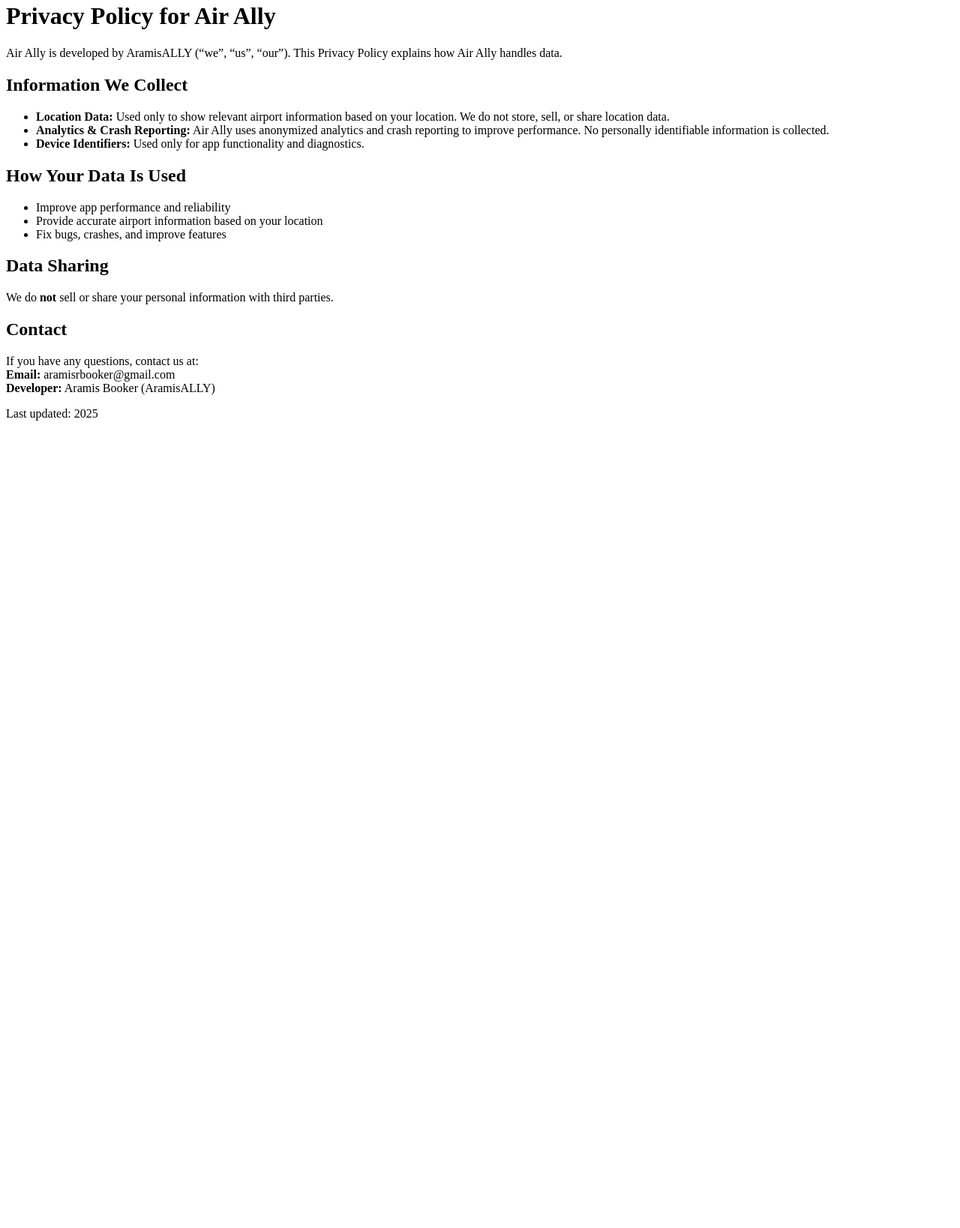
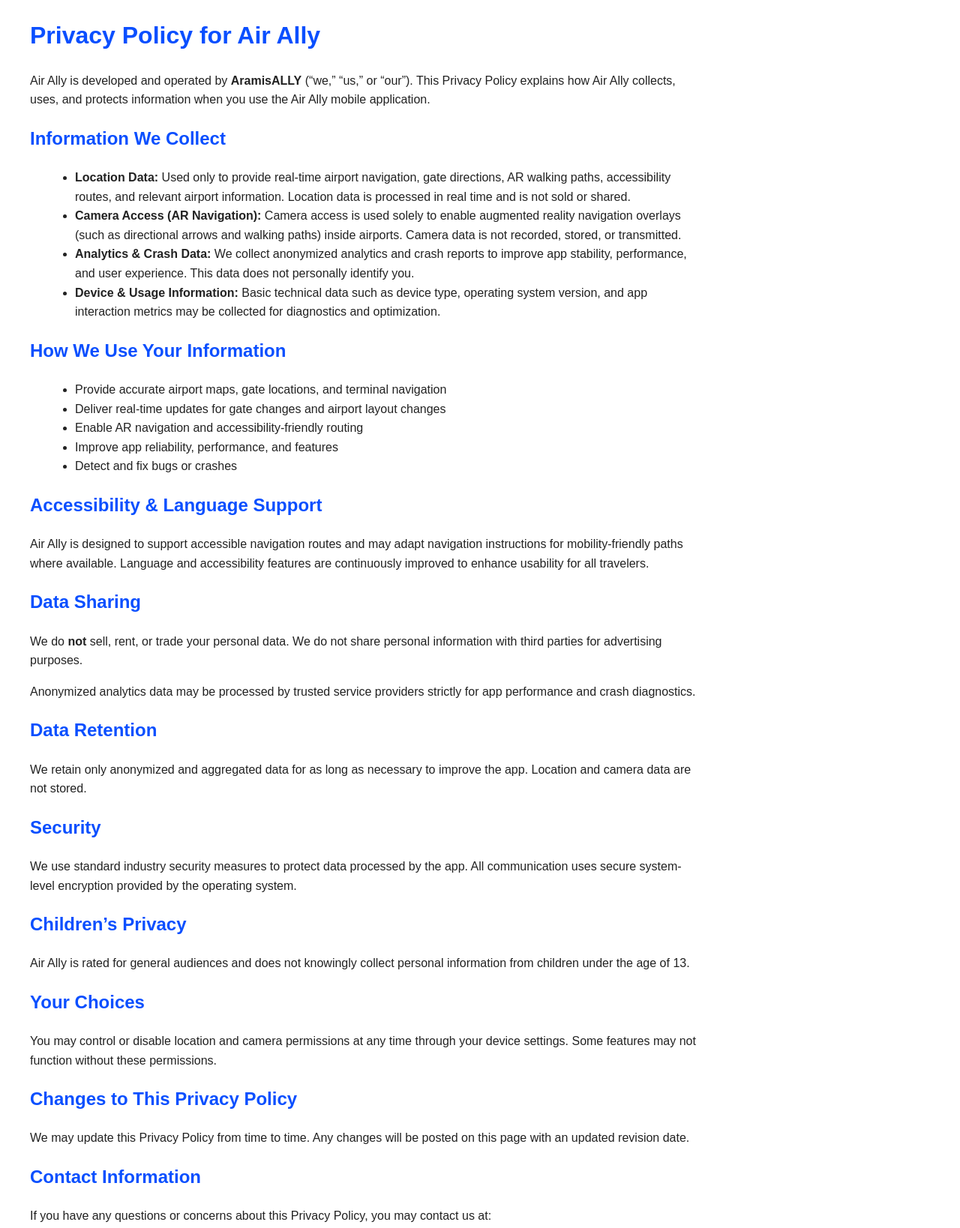
Before and after one commit to aramisb3/air-ally-privacy, a plain HTML site: page index.html in a window 1280 px wide. Shown: the part 18-1656 px from the top of the page at 75% size. Before the commit the page ends 800 px from the top, so only its background shows below. Drawn offline with Linux system fonts and the light colour scheme.

Commit message:
Revise privacy policy and enhance styling
Updated the privacy policy content and added styling.

```diff
--- a/index.html
+++ b/index.html
@@ -1,39 +1,151 @@
 <!DOCTYPE html>
-<html>
+<html lang="en">
 <head>
   <meta charset="UTF-8" />
+  <meta name="viewport" content="width=device-width, initial-scale=1.0" />
   <title>Air Ally – Privacy Policy</title>
+  <style>
+    body {
+      font-family: Arial, Helvetica, sans-serif;
+      line-height: 1.6;
+      margin: 40px;
+      max-width: 900px;
+      color: #222;
+    }
+    h1, h2, h3 {
+      color: #0a4fff;
+    }
+    ul {
+      margin-left: 20px;
+    }
+    footer {
+      margin-top: 40px;
+      font-size: 0.9em;
+      color: #555;
+    }
+  </style>
 </head>
+
 <body>
+
 <h1>Privacy Policy for Air Ally</h1>
 
-  <p>Air Ally is developed by AramisALLY (“we”, “us”, “our”). This Privacy Policy explains how Air Ally handles data.</p>
+<p>
+Air Ally is developed and operated by <strong>AramisALLY</strong> (“we,” “us,” or “our”).
+This Privacy Policy explains how Air Ally collects, uses, and protects information when you use the Air Ally mobile application.
+</p>
 
 <h2>Information We Collect</h2>
 
 <ul>
-    <li><strong>Location Data:</strong> Used only to show relevant airport information based on your location. We do not store, sell, or share location data.</li>
-    <li><strong>Analytics & Crash Reporting:</strong> Air Ally uses anonymized analytics and crash reporting to improve performance. No personally identifiable information is collected.</li>
-    <li><strong>Device Identifiers:</strong> Used only for app functionality and diagnostics.</li>
+  <li>
+    <strong>Location Data:</strong>
+    Used only to provide real-time airport navigation, gate directions, AR walking paths,
+    accessibility routes, and relevant airport information.
+    Location data is processed in real time and is not sold or shared.
+  </li>
+
+  <li>
+    <strong>Camera Access (AR Navigation):</strong>
+    Camera access is used solely to enable augmented reality navigation overlays
+    (such as directional arrows and walking paths) inside airports.
+    Camera data is not recorded, stored, or transmitted.
+  </li>
+
+  <li>
+    <strong>Analytics & Crash Data:</strong>
+    We collect anonymized analytics and crash reports to improve app stability,
+    performance, and user experience.
+    This data does not personally identify you.
+  </li>
+
+  <li>
+    <strong>Device & Usage Information:</strong>
+    Basic technical data such as device type, operating system version,
+    and app interaction metrics may be collected for diagnostics and optimization.
+  </li>
 </ul>
 
-  <h2>How Your Data Is Used</h2>
+<h2>How We Use Your Information</h2>
+
 <ul>
-    <li>Improve app performance and reliability</li>
-    <li>Provide accurate airport information based on your location</li>
-    <li>Fix bugs, crashes, and improve features</li>
+  <li>Provide accurate airport maps, gate locations, and terminal navigation</li>
+  <li>Deliver real-time updates for gate changes and airport layout changes</li>
+  <li>Enable AR navigation and accessibility-friendly routing</li>
+  <li>Improve app reliability, performance, and features</li>
+  <li>Detect and fix bugs or crashes</li>
 </ul>
 
+<h2>Accessibility & Language Support</h2>
+
+<p>
+Air Ally is designed to support accessible navigation routes and may adapt navigation
+instructions for mobility-friendly paths where available.
+Language and accessibility features are continuously improved to enhance usability
+for all travelers.
+</p>
+
 <h2>Data Sharing</h2>
-  <p>We do <strong>not</strong> sell or share your personal information with third parties.</p>
 
-  <h2>Contact</h2>
 <p>
-    If you have any questions, contact us at:<br>
-    <strong>Email:</strong> aramisrbooker@gmail.com<br>
+We do <strong>not</strong> sell, rent, or trade your personal data.
+We do not share personal information with third parties for advertising purposes.
+</p>
+
+<p>
+Anonymized analytics data may be processed by trusted service providers
+strictly for app performance and crash diagnostics.
+</p>
+
+<h2>Data Retention</h2>
+
+<p>
+We retain only anonymized and aggregated data for as long as necessary
+to improve the app. Location and camera data are not stored.
+</p>
+
+<h2>Security</h2>
+
+<p>
+We use standard industry security measures to protect data processed by the app.
+All communication uses secure system-level encryption provided by the operating system.
+</p>
+
+<h2>Children’s Privacy</h2>
+
+<p>
+Air Ally is rated for general audiences and does not knowingly collect
+personal information from children under the age of 13.
+</p>
+
+<h2>Your Choices</h2>
+
+<p>
+You may control or disable location and camera permissions at any time
+through your device settings. Some features may not function without these permissions.
+</p>
+
+<h2>Changes to This Privacy Policy</h2>
+
+<p>
+We may update this Privacy Policy from time to time.
+Any changes will be posted on this page with an updated revision date.
+</p>
+
+<h2>Contact Information</h2>
+
+<p>
+If you have any questions or concerns about this Privacy Policy, you may contact us at:
+</p>
+
+<p>
+<strong>Email:</strong> aramisrbooker@gmail.com<br />
 <strong>Developer:</strong> Aramis Booker (AramisALLY)
 </p>
 
+<footer>
   <p>Last updated: 2025</p>
+</footer>
+
 </body>
 </html>
```
Lines whose indentation alone changed are shown as unchanged.
